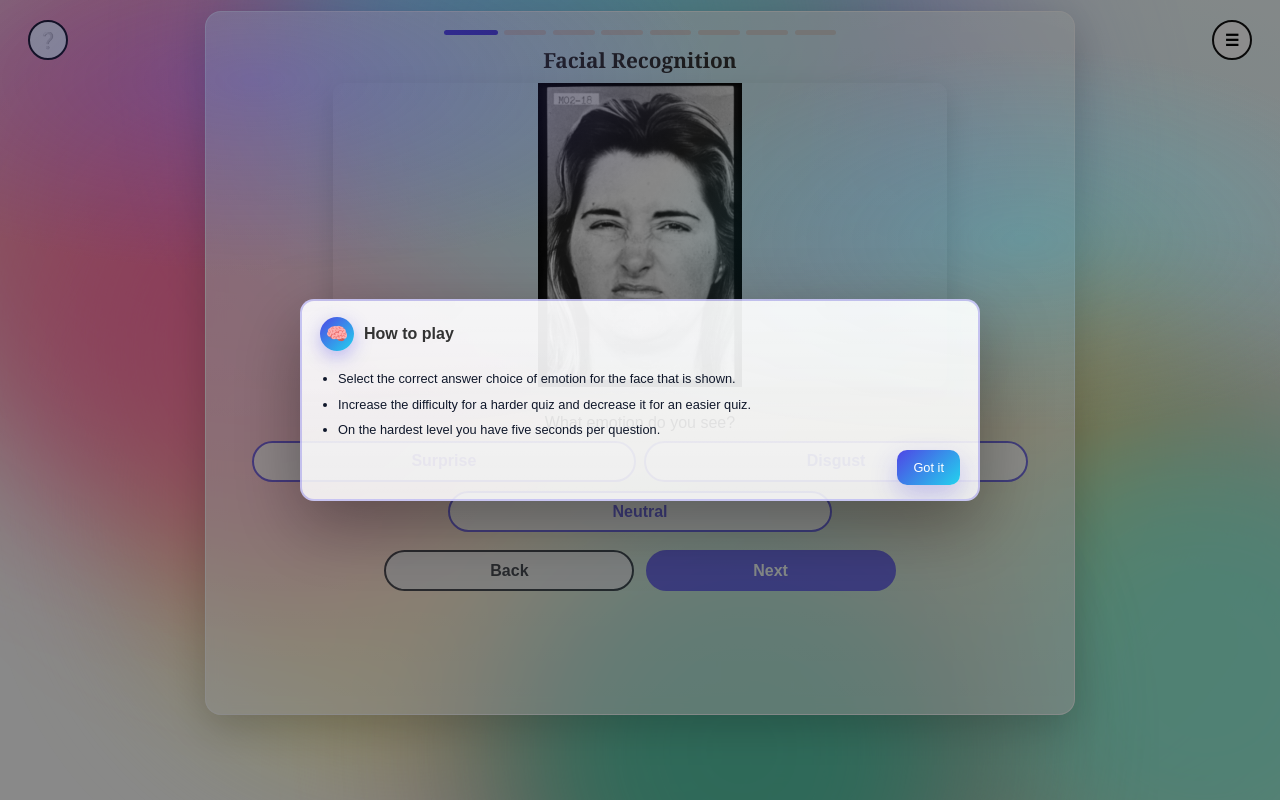
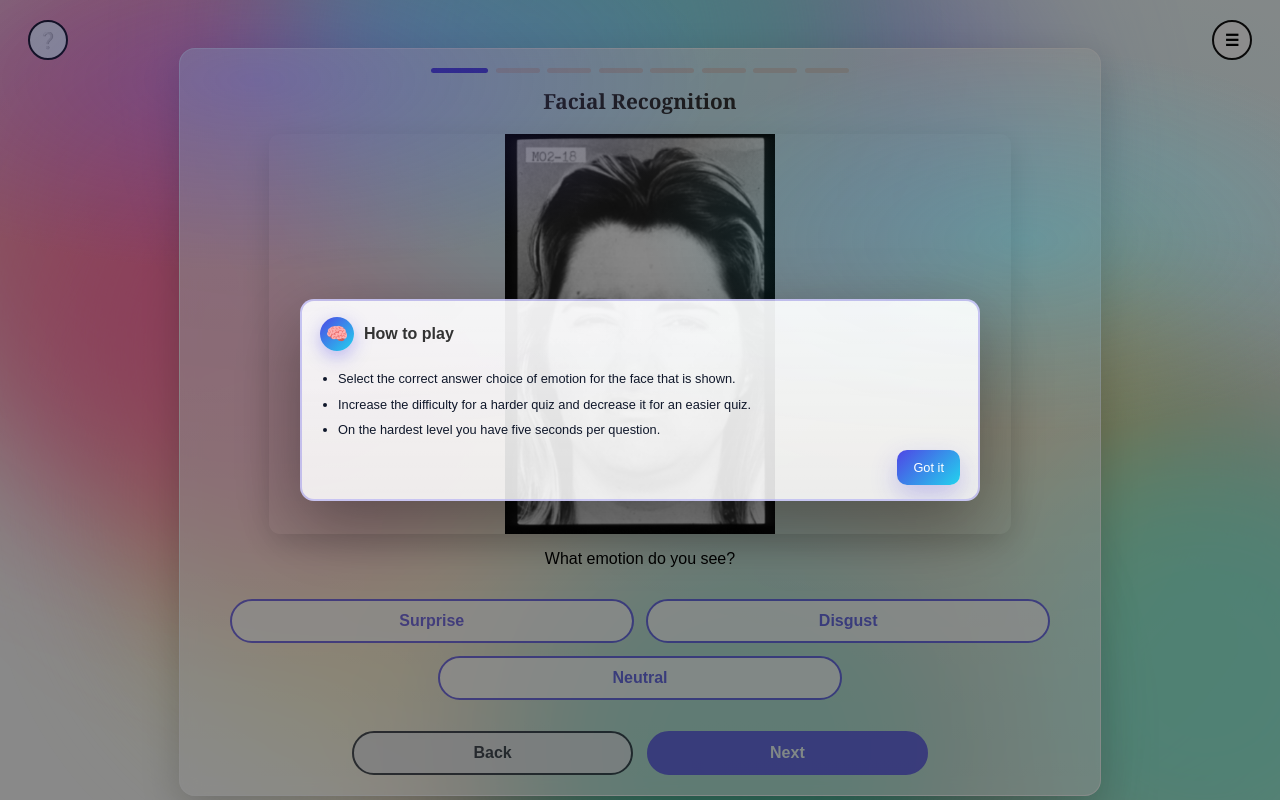
Before and after one commit to jonakfir/SocialQ, a SvelteKit app in the folder frontend/: page /facial-recognition/quiz/1 in a window 1280 px wide. Built offline with nearby package versions, Linux system fonts and the light colour scheme; no server answers.

Commit message:
sizing issues

```diff
--- a/frontend/src/routes/facial-recognition/quiz/[difficulty]/+page.svelte
+++ b/frontend/src/routes/facial-recognition/quiz/[difficulty]/+page.svelte
@@ -236,7 +236,7 @@
 
     /* gentler scaling */
     --pad: 2.2vmin;
-    --gap: 1.4vmin;
+    --gap: 1.6vmin;
     --radius: 2vmin;
     --font-base: clamp(12px, 1.6vmin, 18px);
     --font-lg: clamp(14px, 2vmin, 20px);
@@ -250,31 +250,31 @@
     font-family: 'Georgia', serif;
     font-weight: 700;
     font-size: var(--font-xl);
-    margin: 0 0 calc(var(--gap) * 0.8);
+    margin: 0 0 calc(var(--gap) * 0.9);
   }
 
   /* keep blobs beneath main content; card above blobs, below modal */
   .blob { position: fixed; z-index: 0; }
   .dashboard-box.quiz-box { position: relative; z-index: 10; }
 
-  /* MAIN CARD — stretched down near the bottom */
+  /* MAIN CARD — lower on the page, almost to bottom */
   .quiz-box {
     display: flex;
     flex-direction: column;
     align-items: center;
     text-align: center;
 
-    width: min(68vw, 920px);
+    width: min(72vw, 1040px);
     max-width: 92vw;
 
-    /* taller with small bottom gap */
-    min-height: 88vh;      /* fallback for older browsers */
-    min-height: 88svh;     /* address-bar aware on mobile */
-    max-height: 94vh;
-    max-height: 94svh;
+    /* tall and lowered */
+    min-height: 88vh;      /* fallback */
+    min-height: 88svh;     /* mobile address-bar aware */
+    max-height: 95vh;
+    max-height: 95svh;
 
-    margin: 1.2vmin auto 2.2vmin;  /* small top, ~2vmin above bottom */
-    padding: var(--pad);
+    margin: 6vmin auto 1.2vmin;  /* push down from top, small gap at bottom */
+    padding: calc(var(--pad) * 1.1) calc(var(--pad) * 1.2);
     overflow: auto;
 
     background:
@@ -288,15 +288,15 @@
     box-sizing: border-box;
   }
 
-  /* image fits width and height area */
+  /* bigger face area */
   .quiz-box img {
-    width: min(48vw, 720px);
+    width: min(58vw, 880px);
     max-width: 100%;
-    max-height: 38vh;
+    max-height: 50vh;       /* was 38vh */
     height: auto;
     object-fit: contain;
     border-radius: calc(var(--radius) * 0.7);
-    margin-bottom: var(--gap);
+    margin: calc(var(--gap) * 0.6) 0 calc(var(--gap) * 1.2);
     box-shadow: 0 1.2vmin 3.6vmin rgba(0,0,0,.14);
   }
 
@@ -305,7 +305,7 @@
     justify-content: center;
     align-items: center;
     gap: calc(var(--gap) * 0.6);
-    margin: 0 0 var(--gap);
+    margin: 0 0 calc(var(--gap) * 1.1);
     width: 100%;
   }
   .dot {
@@ -317,21 +317,28 @@
   }
   .dot.active { background: var(--brand); width: 6.5%; }
 
+  /* headline under image */
+  .quiz-box p {
+    margin: 0 0 calc(var(--gap) * 1.2);
+    font-size: var(--font-lg);
+  }
+
   #options{
     display:flex;
     flex-wrap: wrap;
     justify-content: center;
-    gap: calc(var(--gap) * 0.8);
+    gap: calc(var(--gap) * 1.0);
     width: 100%;
-    margin-bottom: var(--gap);
+    margin-top: calc(var(--gap) * 1.2);     /* drop the buttons a bit */
+    margin-bottom: calc(var(--gap) * 1.2);
   }
 
-  /* two per row on desktop, full width on phones */
+  /* two per row on desktop, full width on phones; slightly chunkier */
   .option-btn {
     flex: 1 1 44%;
     max-width: 46%;
-    min-width: 260px;
-    padding: 1.2vmin 1.6vmin;
+    min-width: 280px;
+    padding: 1.4vmin 2vmin;
     font-size: var(--font-lg);
     font-weight: 700;
     color: var(--brand);
@@ -357,10 +364,10 @@
 
   .next-btn,
   .back-question-btn {
-    width: 30%;
-    min-width: 180px;
-    max-width: 260px;
-    padding: 1.2vmin 1.6vmin;
+    width: 32%;
+    min-width: 200px;
+    max-width: 300px;
+    padding: 1.4vmin 2vmin;
     font-size: var(--font-lg);
     font-weight: 700;
     border-radius: 9999px;
@@ -376,8 +383,8 @@
   .back-question-btn[disabled]{ opacity:.75; cursor:not-allowed; }
 
   .nav-row {
-    display: flex; justify-content: center; gap: var(--gap);
-    margin-top: calc(var(--gap) * 0.6);
+    display: flex; justify-content: center; gap: calc(var(--gap) * 1.1);
+    margin-top: calc(var(--gap) * 1.2);
     width: 100%;
   }
 
@@ -472,11 +479,13 @@
       min-height: 92svh;  /* address-bar aware */
       max-height: 96vh;
       max-height: 96svh;
-      margin: 1vmin auto 2.4vmin;
+      margin: 5vmin auto 2.4vmin;
+      padding: calc(var(--pad) * 1.0);
     }
-    .quiz-box img { width: 88vw; max-height: 36vh; }
+    .quiz-box img { width: 88vw; max-height: 44vh; }
+    #options { gap: calc(var(--gap) * 0.9); margin-top: calc(var(--gap) * 1.0); }
     .option-btn { flex: 1 1 100%; max-width: 100%; min-width: 0; }
-    .next-btn, .back-question-btn { width: 44%; min-width: 140px; }
+    .next-btn, .back-question-btn { width: 46%; min-width: 140px; }
   }
 </style>
 
@@ -516,7 +525,7 @@
 
     <img id="emotion-img" src={quizData[currentIndex].img} alt="Emotion Face" />
 
-    <p style="font-size: var(--font-lg); margin-bottom: calc(var(--gap) * 0.8);">What emotion do you see?</p>
+    <p>What emotion do you see?</p>
 
     <div id="options">
       {#each quizData[currentIndex].options as option}
```
